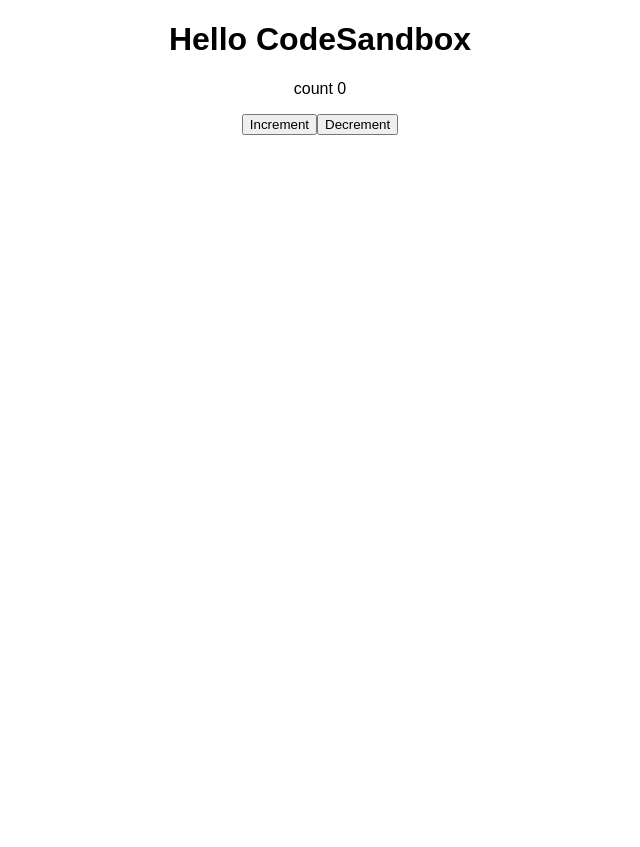
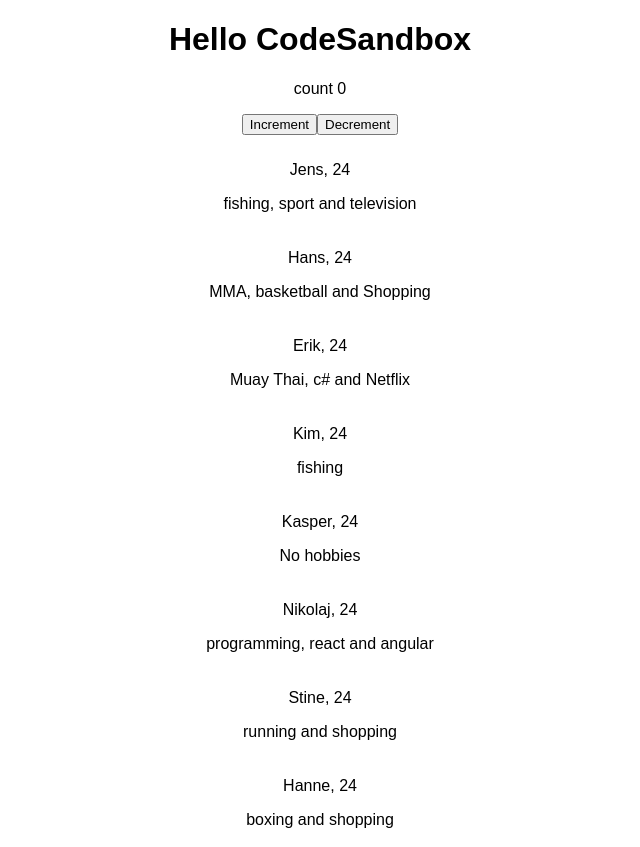
Before and after one commit to mathiasKjeldsen/pwc-coding-exercise, a React (Create React App) app: page / in a window 1280 px wide. Shown: the whole page, without its empty margins (320-960 px from the left). Before the commit the page ends 800 px from the top, so only its background shows below. Built offline with nearby package versions, Linux system fonts and the light colour scheme.

Commit message:
Simple mapping

```diff
--- a/src/DisplayPersons.js
+++ b/src/DisplayPersons.js
@@ -3,6 +3,28 @@ import React from "react";
 export default class DisplayPersons extends React.Component {
   render() {
     const { persons } = this.props;
-    return <div />;
+    return (
+      <div>
+        {persons.map((person, key) => (
+          <div key={key} style={{ padding: "10px 0" }}>
+            <p>
+              {person.name}, {person.age}
+            </p>
+            {person.hobbies
+              ? person.hobbies.map((hobby, key) => (
+                  <p key={key} style={{ display: "inline" }}>
+                    {hobby +
+                      (person.hobbies.length === key + 1
+                        ? " "
+                        : person.hobbies.length === key + 2
+                        ? " and "
+                        : ", ")}
+                  </p>
+                ))
+              : "No hobbies"}
+          </div>
+        ))}
+      </div>
+    );
   }
 }
```
